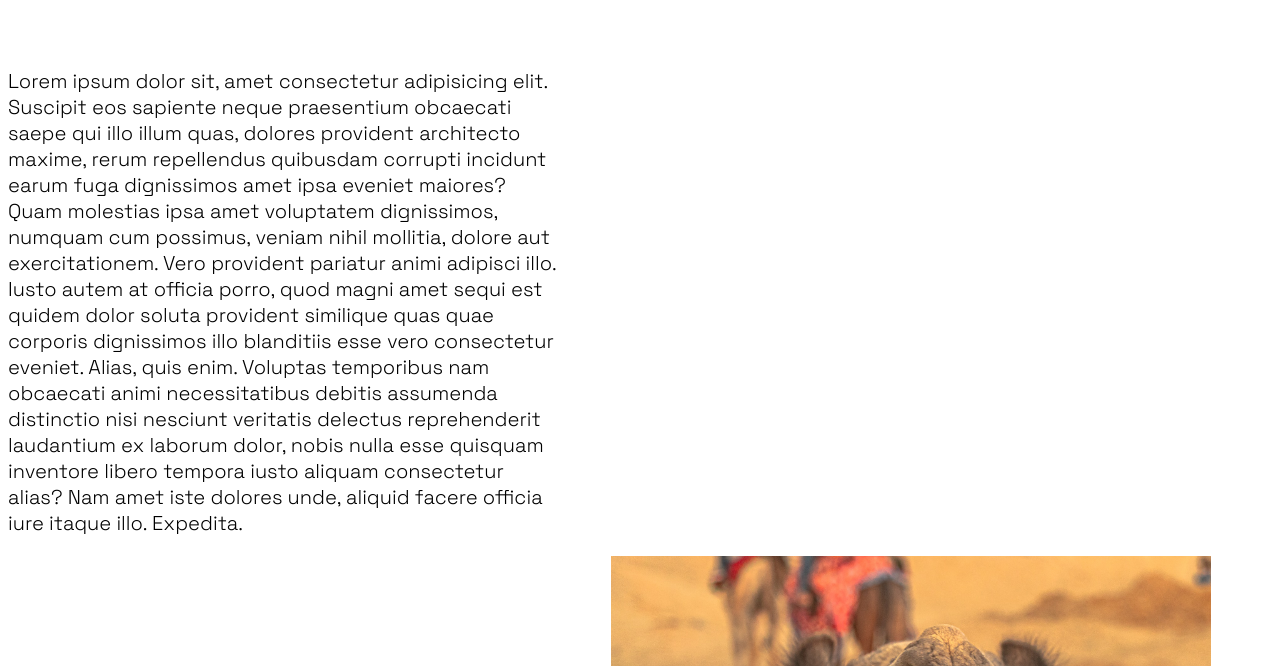
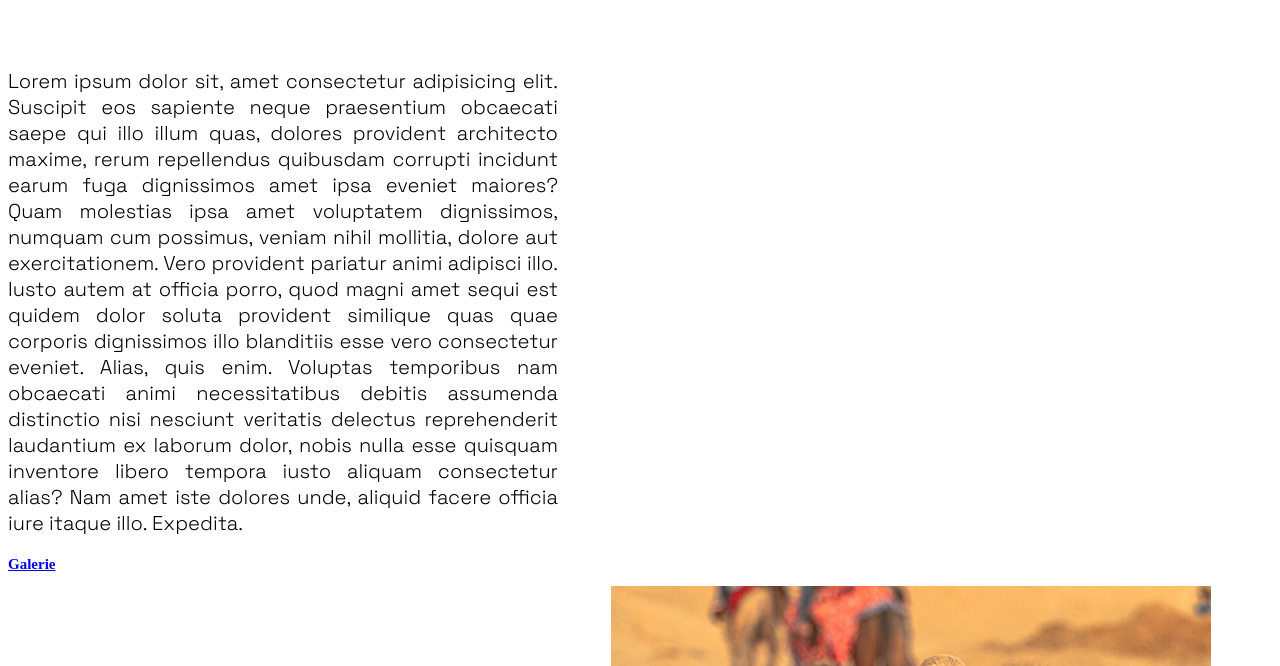
Before and after one commit to melavirgule/git_training, a plain HTML site: page index.html in a window 1280 px wide. Shown: the part 132-798 px from the top of the page. Drawn offline with Linux system fonts and the light colour scheme; a web font is replaced by a local one.

Commit message:
ajout d'un h2

```diff
--- a/css/style.css
+++ b/css/style.css
@@ -17,6 +17,7 @@ h1{
     padding-top: 50px;
     font-family: 'Space Grotesk', sans-serif;
     font-size: 2rem;
+    text-align: justify;
 }
 
 img{
--- a/index.html
+++ b/index.html
@@ -19,6 +19,7 @@
         <h1>Hello Git !</h1>
         <p class="p1">Lorem ipsum dolor sit, amet consectetur adipisicing elit. Suscipit eos sapiente neque praesentium obcaecati saepe qui illo illum quas, dolores provident architecto maxime, rerum repellendus quibusdam corrupti incidunt earum fuga dignissimos amet ipsa eveniet maiores? Quam molestias ipsa amet voluptatem dignissimos, numquam cum possimus, veniam nihil mollitia, dolore aut exercitationem. Vero provident pariatur animi adipisci illo. Iusto autem at officia porro, quod magni amet sequi est quidem dolor soluta provident similique quas quae corporis dignissimos illo blanditiis esse vero consectetur eveniet. Alias, quis enim. Voluptas temporibus nam obcaecati animi necessitatibus debitis assumenda distinctio nisi nesciunt veritatis delectus reprehenderit laudantium ex laborum dolor, nobis nulla esse quisquam inventore libero tempora iusto aliquam consectetur alias? Nam amet iste dolores unde, aliquid facere officia iure itaque illo. Expedita.</p>
 
+        <h2><a href=".galerie/galerie.html">Galerie</a></h2>
         <img src="images/beauté-inde-henna.jpg" alt="beauté indienne">
         <img src="images/camel-5046296_1920.jpg" alt="chameau indien">
         <img src="images/architecture-4378_1920.jpg" alt="architecture indienne">
```
